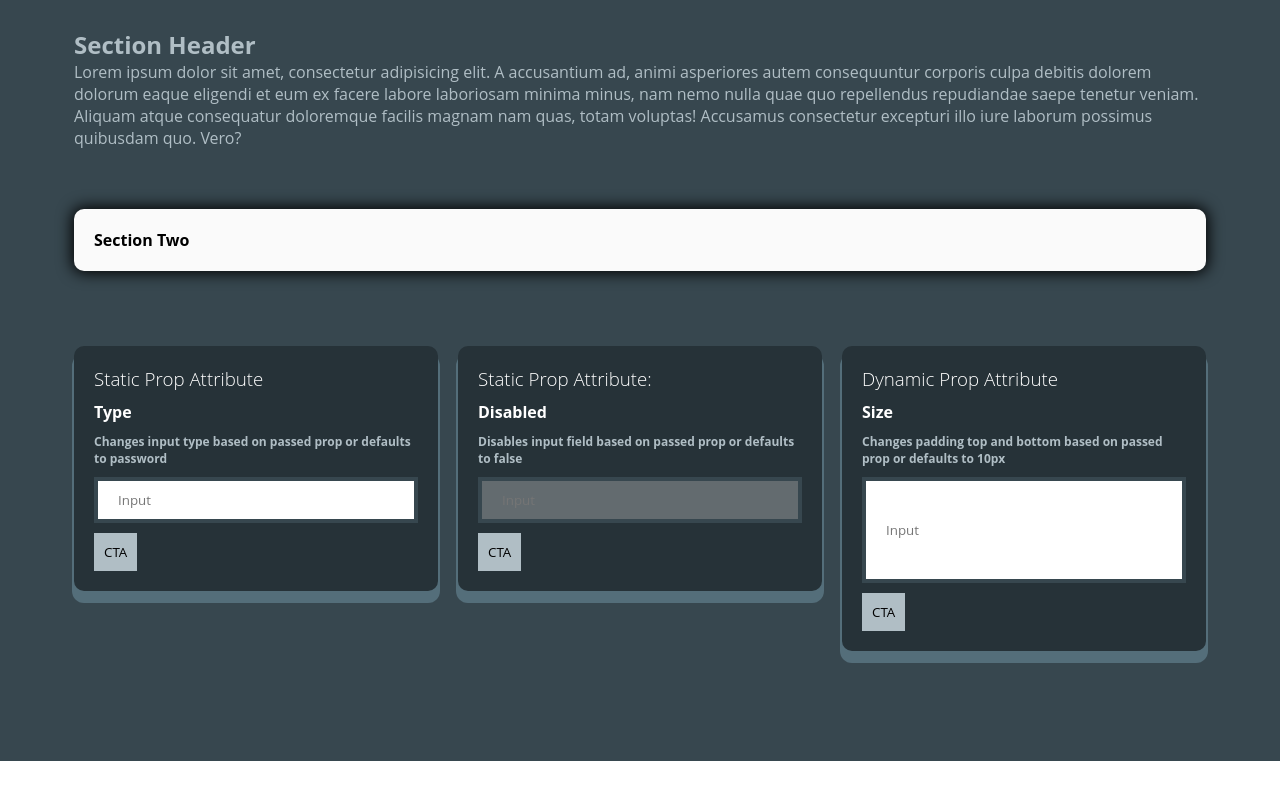
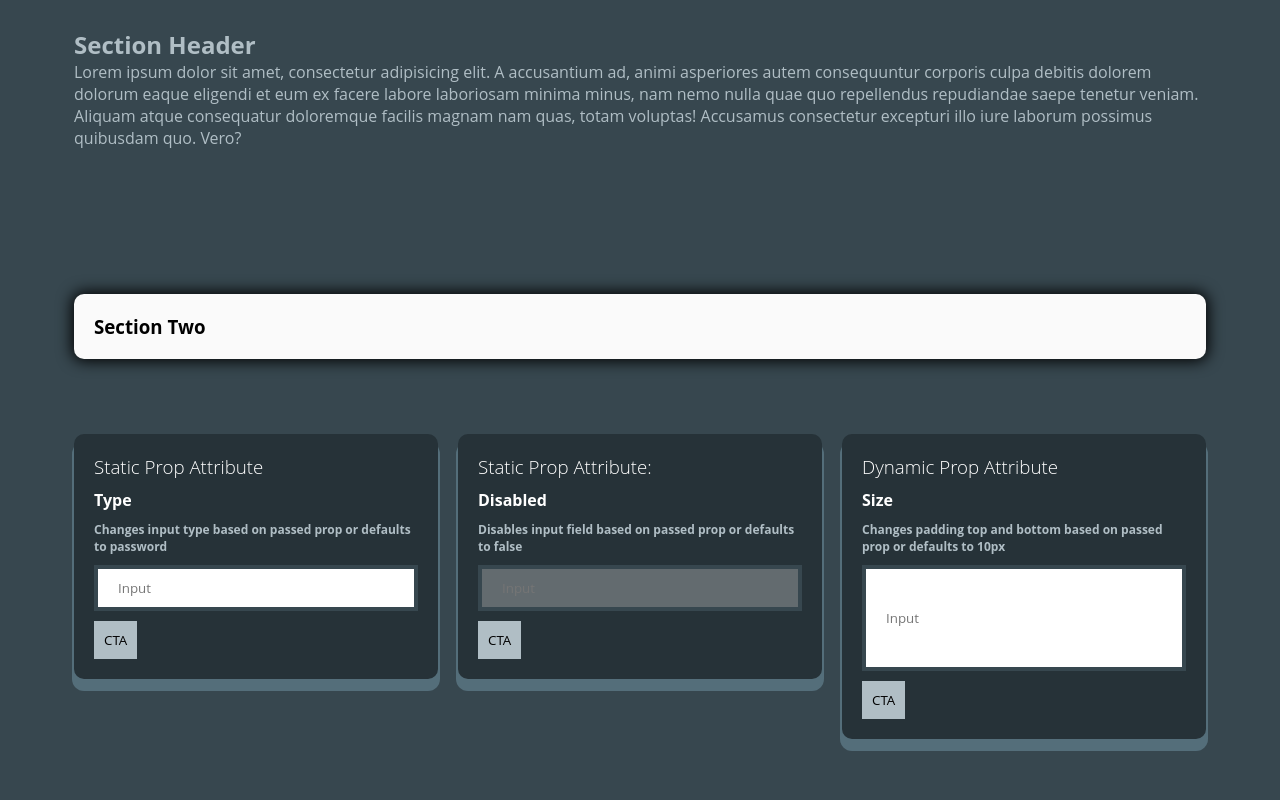
Before and after one commit to ghelanijimmy/styled-components, a React (Create React App) app: page / in a window 1280 px wide. Shown: the part 574-1374 px from the top of the page. Before the commit the page ends 1335 px from the top, so only its background shows below. Built offline with nearby package versions, Linux system fonts and the light colour scheme.

Commit message:
refactor bg and main wrapper sections

```diff
--- a/src/app/main/Main.js
+++ b/src/app/main/Main.js
@@ -1,19 +1,16 @@
 import React from "react";
 import Card from "../components/Card";
-import Wrapper from "../../common/styled-components/Wrapper";
-import {
-  CardsWrapper,
-  CustomInnerWrapper,
-  FlexCard
-} from "./MainStyledComponents";
+import Wrapper, { AppWrapper } from "../../common/styled-components/Wrapper";
+import { CardsWrapper, CustomWrapper, FlexCard } from "./MainStyledComponents";
 import Input from "../../common/styled-components/input";
 import FadeInWrapper from "../../common/styled-components/Animation";
 import Button from "../../common/styled-components/Button";
 
 const Main = () => {
   return (
+    <AppWrapper>
+      <FadeInWrapper delay=".5s" duration=".75s">
         <Wrapper>
-      <FadeInWrapper delay=".5s" duration=".75s">
           <CardsWrapper>
             <Card>
               <h1>Section One</h1>
@@ -24,10 +21,10 @@ const Main = () => {
               <h2>Card Title</h2>
               <p>
                 Lorem ipsum dolor sit amet, consectetur adipisicing elit.
-              Accusantium aliquid amet, aut eius error et, facilis, id nam quas
-              quo recusandae reprehenderit saepe sequi similique voluptate.
-              Accusantium enim error et illum inventore labore laboriosam
-              necessitatibus nesciunt placeat, possimus quas rem.
+                Accusantium aliquid amet, aut eius error et, facilis, id nam
+                quas quo recusandae reprehenderit saepe sequi similique
+                voluptate. Accusantium enim error et illum inventore labore
+                laboriosam necessitatibus nesciunt placeat, possimus quas rem.
               </p>
               <Button inverse={true}>CTA</Button>
             </FlexCard>
@@ -35,10 +32,10 @@ const Main = () => {
               <h2>Card Title</h2>
               <p>
                 Lorem ipsum dolor sit amet, consectetur adipisicing elit.
-              Accusantium aliquid amet, aut eius error et, facilis, id nam quas
-              quo recusandae reprehenderit saepe sequi similique voluptate.
-              Accusantium enim error et illum inventore labore laboriosam
-              necessitatibus nesciunt placeat, possimus quas rem.
+                Accusantium aliquid amet, aut eius error et, facilis, id nam
+                quas quo recusandae reprehenderit saepe sequi similique
+                voluptate. Accusantium enim error et illum inventore labore
+                laboriosam necessitatibus nesciunt placeat, possimus quas rem.
               </p>
               <Button>CTA</Button>
             </FlexCard>
@@ -46,10 +43,10 @@ const Main = () => {
               <h2>Card Title</h2>
               <p>
                 Lorem ipsum dolor sit amet, consectetur adipisicing elit.
-              Accusantium aliquid amet, aut eius error et, facilis, id nam quas
-              quo recusandae reprehenderit saepe sequi similique voluptate.
-              Accusantium enim error et illum inventore labore laboriosam
-              necessitatibus nesciunt placeat, possimus quas rem.
+                Accusantium aliquid amet, aut eius error et, facilis, id nam
+                quas quo recusandae reprehenderit saepe sequi similique
+                voluptate. Accusantium enim error et illum inventore labore
+                laboriosam necessitatibus nesciunt placeat, possimus quas rem.
               </p>
               <Button>CTA</Button>
             </FlexCard>
@@ -57,10 +54,10 @@ const Main = () => {
               <h2>Card Title</h2>
               <p>
                 Lorem ipsum dolor sit amet, consectetur adipisicing elit.
-              Accusantium aliquid amet, aut eius error et, facilis, id nam quas
-              quo recusandae reprehenderit saepe sequi similique voluptate.
-              Accusantium enim error et illum inventore labore laboriosam
-              necessitatibus nesciunt placeat, possimus quas rem.
+                Accusantium aliquid amet, aut eius error et, facilis, id nam
+                quas quo recusandae reprehenderit saepe sequi similique
+                voluptate. Accusantium enim error et illum inventore labore
+                laboriosam necessitatibus nesciunt placeat, possimus quas rem.
               </p>
               <Button>CTA</Button>
             </FlexCard>
@@ -68,10 +65,10 @@ const Main = () => {
               <h2>Card Title</h2>
               <p>
                 Lorem ipsum dolor sit amet, consectetur adipisicing elit.
-              Accusantium aliquid amet, aut eius error et, facilis, id nam quas
-              quo recusandae reprehenderit saepe sequi similique voluptate.
-              Accusantium enim error et illum inventore labore laboriosam
-              necessitatibus nesciunt placeat, possimus quas rem.
+                Accusantium aliquid amet, aut eius error et, facilis, id nam
+                quas quo recusandae reprehenderit saepe sequi similique
+                voluptate. Accusantium enim error et illum inventore labore
+                laboriosam necessitatibus nesciunt placeat, possimus quas rem.
               </p>
               <Button>CTA</Button>
             </FlexCard>
@@ -81,19 +78,20 @@ const Main = () => {
               <h2>Section Header</h2>
               <p>
                 Lorem ipsum dolor sit amet, consectetur adipisicing elit. A
-              accusantium ad, animi asperiores autem consequuntur corporis culpa
-              debitis dolorem dolorum eaque eligendi et eum ex facere labore
-              laboriosam minima minus, nam nemo nulla quae quo repellendus
-              repudiandae saepe tenetur veniam. Aliquam atque consequatur
-              doloremque facilis magnam nam quas, totam voluptas! Accusamus
-              consectetur excepturi illo iure laborum possimus quibusdam quo.
-              Vero?
+                accusantium ad, animi asperiores autem consequuntur corporis
+                culpa debitis dolorem dolorum eaque eligendi et eum ex facere
+                labore laboriosam minima minus, nam nemo nulla quae quo
+                repellendus repudiandae saepe tenetur veniam. Aliquam atque
+                consequatur doloremque facilis magnam nam quas, totam voluptas!
+                Accusamus consectetur excepturi illo iure laborum possimus
+                quibusdam quo. Vero?
               </p>
             </Card>
           </CardsWrapper>
+        </Wrapper>
       </FadeInWrapper>
       <FadeInWrapper delay="1s" duration="1s">
-        <CustomInnerWrapper>
+        <CustomWrapper>
           <CardsWrapper>
             <Card>
               <h1>Section Two</h1>
@@ -129,9 +127,9 @@ const Main = () => {
               <Button>CTA</Button>
             </FlexCard>
           </CardsWrapper>
-        </CustomInnerWrapper>
+        </CustomWrapper>
       </FadeInWrapper>
-    </Wrapper>
+    </AppWrapper>
   );
 };
 
--- a/src/app/main/MainStyledComponents.js
+++ b/src/app/main/MainStyledComponents.js
@@ -62,11 +62,9 @@ export const CardsWrapper = styled.section`
   }
 `;
 
-export const CustomInnerWrapper = styled(Wrapper)`
+export const CustomWrapper = styled(Wrapper)`
   & > div {
-    max-width: 100%;
-    padding: 0;
-    margin-top: 60px;
+    padding: initial 0;
   }
   height: auto;
   min-height: 0;
@@ -104,5 +102,5 @@ export const CustomInnerWrapper = styled(Wrapper)`
 
 CardsWrapper.propTypes = {
   simple: PropTypes.bool,
-  maxCol: PropTypes.number
+  maxCol: PropTypes.number,
 };
--- a/src/common/styled-components/Wrapper.js
+++ b/src/common/styled-components/Wrapper.js
@@ -9,9 +9,13 @@ export const MainInnerWrapper = styled.div`
 
 const MainOuterWrapper = styled.section`
   width: 100%;
+  display: block;
+  background-color: transparent;
+`;
+
+export const AppWrapper = styled.div`
+  background-color: ${({ theme }) => theme.colors.main};
   min-height: 100vh;
-  display: block;
-  background-color: ${({ theme }) => theme.colors.main};
 `;
 
 const Wrapper = ({ children, className }) => (
```
Lines whose indentation alone changed are shown as unchanged.
